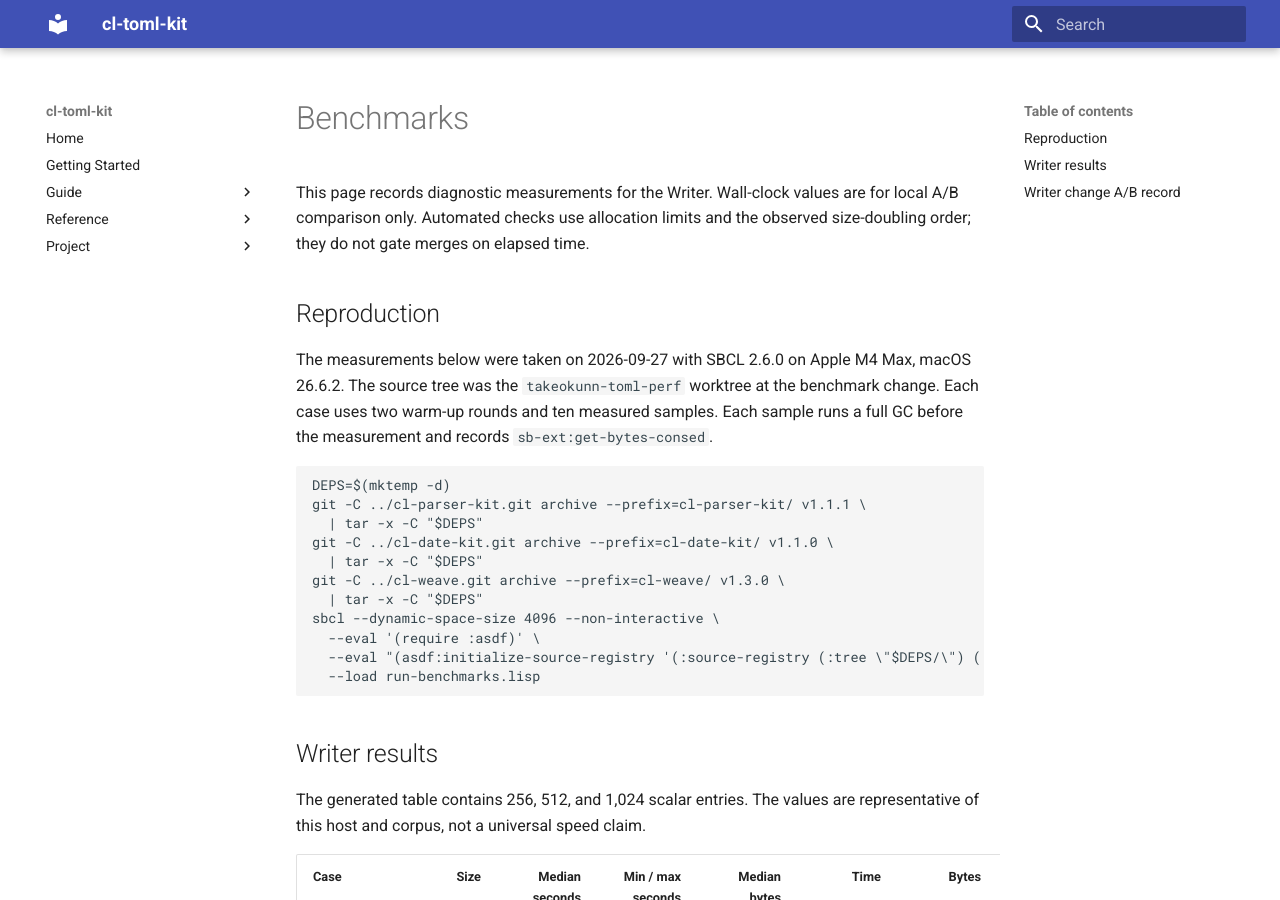
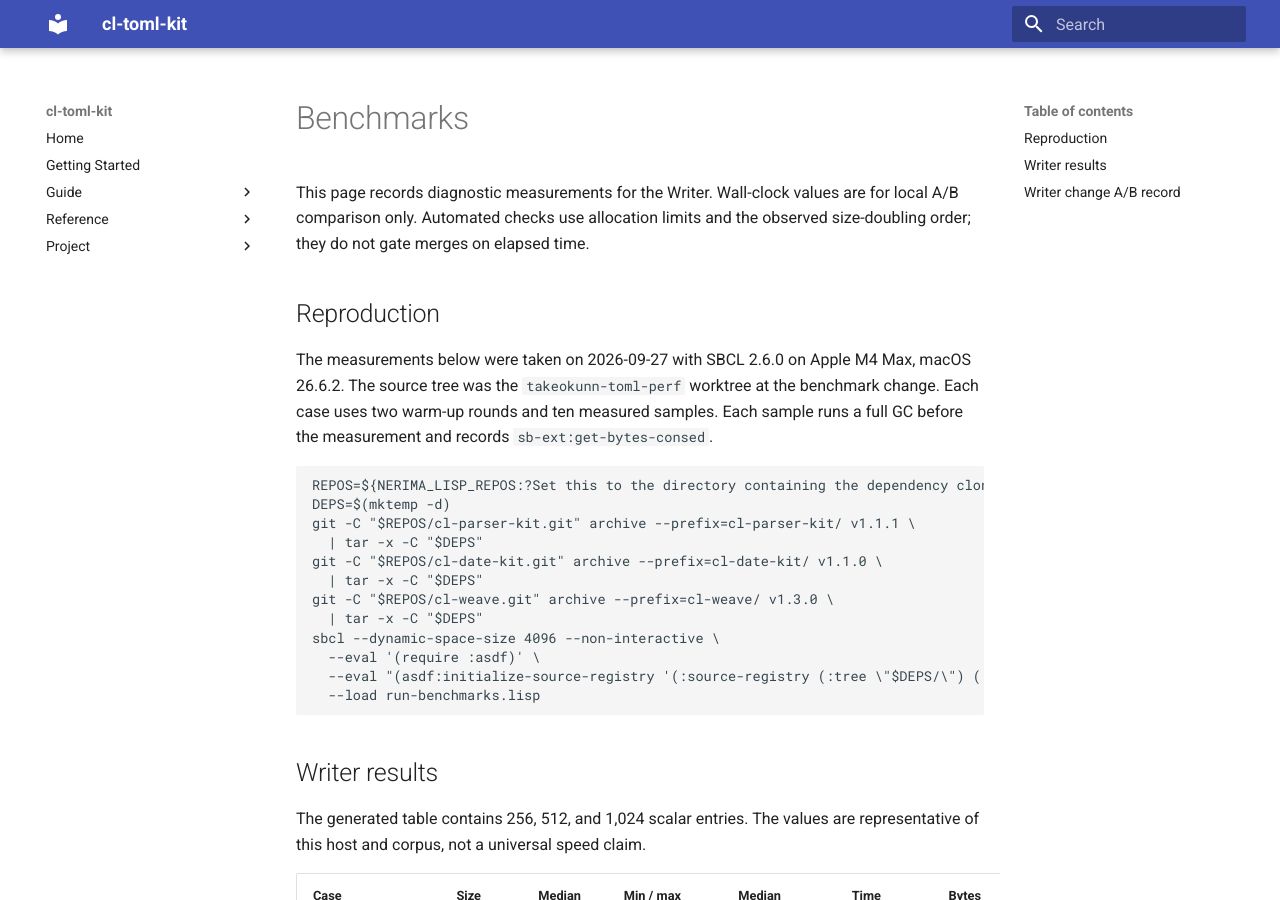
Before and after one commit to nerima-lisp/cl-toml-kit, an MkDocs documentation site: the page built from docs/src/reference/benchmarks.md, in a window 1280 px wide and 900 px high. Built offline with MkDocs 1.6.1 and Material for MkDocs 9.7.7, drawn with Linux system fonts in a browser that asks for light colours.

Commit message:
Make benchmark reproduction command portable

````diff
--- a/docs/src/reference/benchmarks.md
+++ b/docs/src/reference/benchmarks.md
@@ -13,12 +13,13 @@ samples. Each sample runs a full GC before the measurement and records
 `sb-ext:get-bytes-consed`.
 
 ```sh
+REPOS=${NERIMA_LISP_REPOS:?Set this to the directory containing the dependency clones}
 DEPS=$(mktemp -d)
-git -C ../cl-parser-kit.git archive --prefix=cl-parser-kit/ v1.1.1 \
+git -C "$REPOS/cl-parser-kit.git" archive --prefix=cl-parser-kit/ v1.1.1 \
   | tar -x -C "$DEPS"
-git -C ../cl-date-kit.git archive --prefix=cl-date-kit/ v1.1.0 \
+git -C "$REPOS/cl-date-kit.git" archive --prefix=cl-date-kit/ v1.1.0 \
   | tar -x -C "$DEPS"
-git -C ../cl-weave.git archive --prefix=cl-weave/ v1.3.0 \
+git -C "$REPOS/cl-weave.git" archive --prefix=cl-weave/ v1.3.0 \
   | tar -x -C "$DEPS"
 sbcl --dynamic-space-size 4096 --non-interactive \
   --eval '(require :asdf)' \
````
